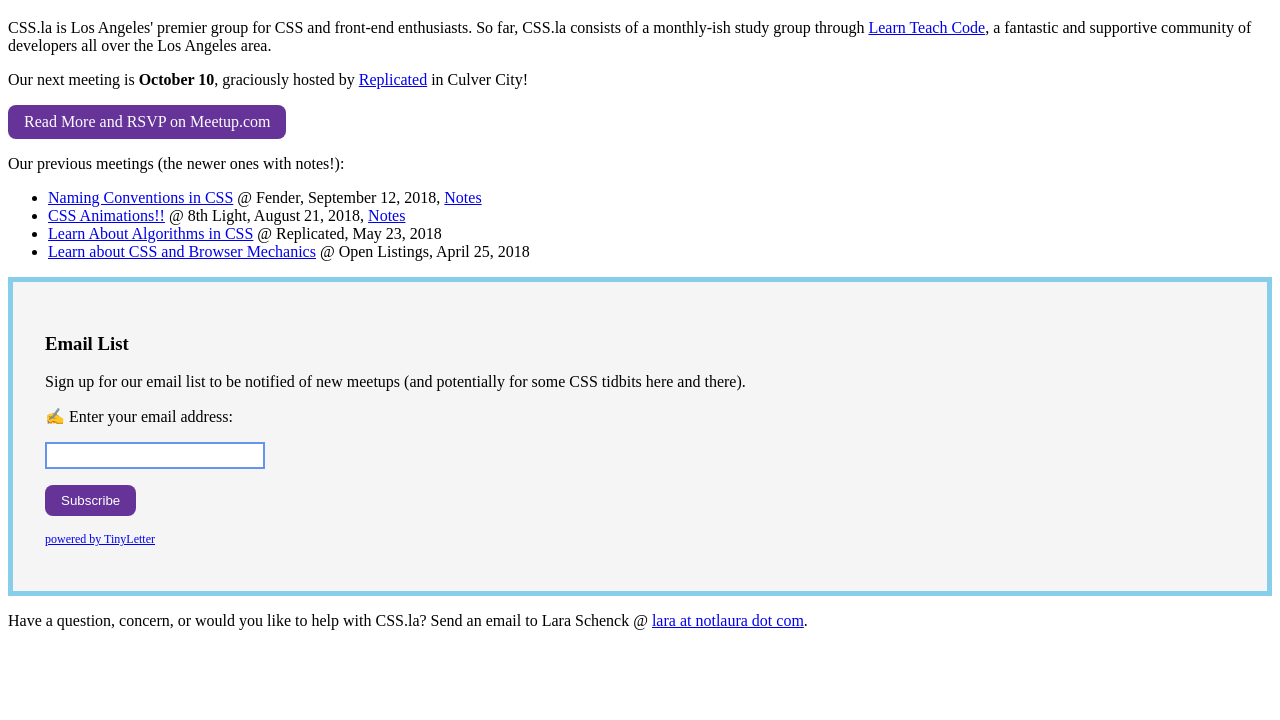
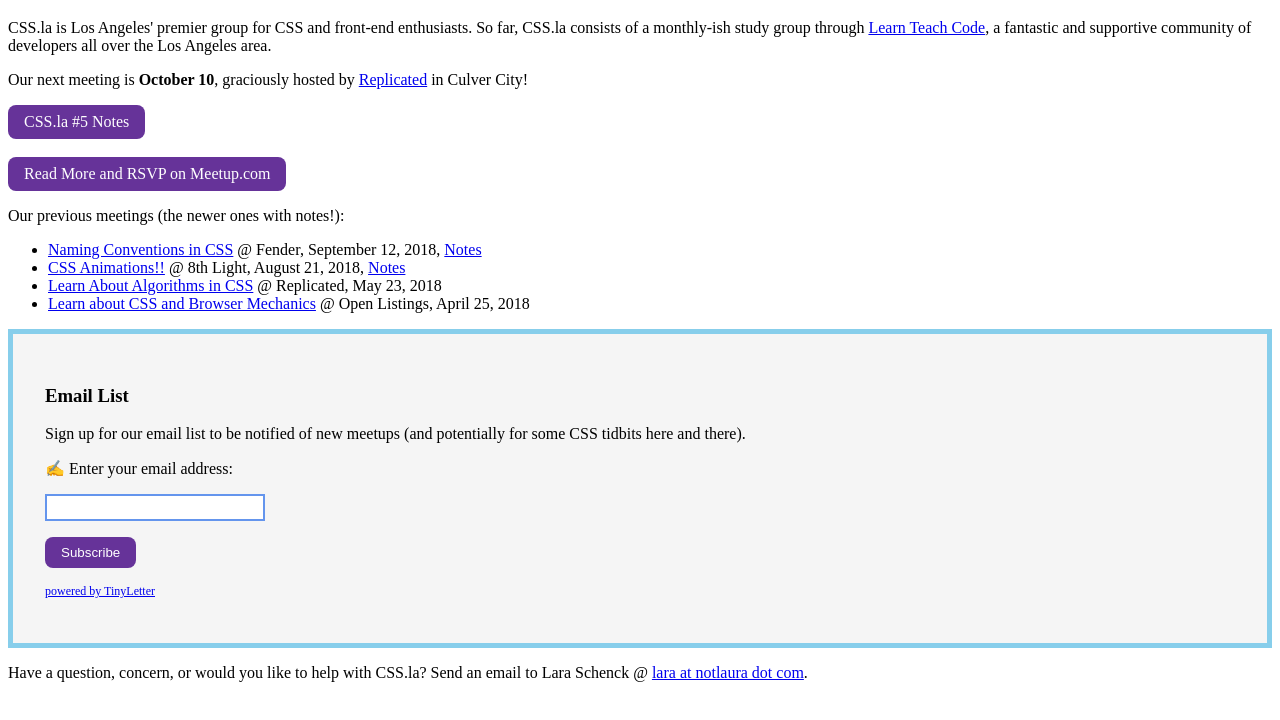
Before and after one commit to css-la/css.la.2018, a Gatsby site: page / in a window 1280 px wide. Shown: the part 62-782 px from the top of the page. Built offline with nearby package versions, Linux system fonts and the light colour scheme; Gatsby itself is replaced by a stand-in of ours.

Commit message:
Add button

```diff
--- a/src/pages/index.js
+++ b/src/pages/index.js
@@ -9,6 +9,9 @@
     <p>CSS.la is Los Angeles' premier group for CSS and front-end enthusiasts. So far, CSS.la consists of a monthly-ish study group through <a href="https://www.meetup.com/LearnTeachCode/">Learn Teach Code</a>, a fantastic and supportive community of developers all over the Los Angeles area.</p>
     <p>Our next meeting is <strong>October 10</strong>, graciously hosted by <a href="https://www.replicated.com/">Replicated</a> in Culver City!</p>
     <div className="spacer">
+	<a className="button" href="https://paper.dropbox.com/doc/CSS.la-5-a11y-Accessibility--AO96X1eWzh9_V4eSEXhPC_nGAg-FWnNCYELcMICEuhZqkwng">CSS.la #5 Notes</a>
+	<br />
+	<br />
       <a className="button" href= "https://www.meetup.com/LearnTeachCode/events/254676315/?isFirstPublish=true">Read More and RSVP on Meetup.com</a>
     </div>
     <p>Our previous meetings (the newer ones with notes!):</p>
```
